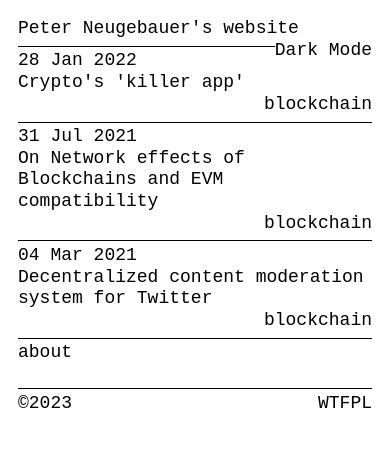
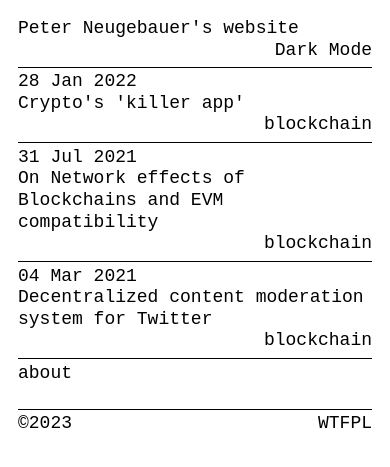
Before and after one commit to pneugeb/pneugeb.github.io, a Jekyll site: the page built from index.html, in a window 390 px wide. Shown: the top 467 px of the page. Built offline with Jekyll 4.4.1, drawn with Linux system fonts in a browser that asks for light colours.

Commit message:
fix mobile

```diff
--- a/css/main.css
+++ b/css/main.css
@@ -486,6 +486,10 @@
   opacity: 1;
 }
 
+.datetime {
+  display: grid;
+}
+
 .theme-toggle {
   color: var(--color-text);
   background-color: var(--color-bg);
```
